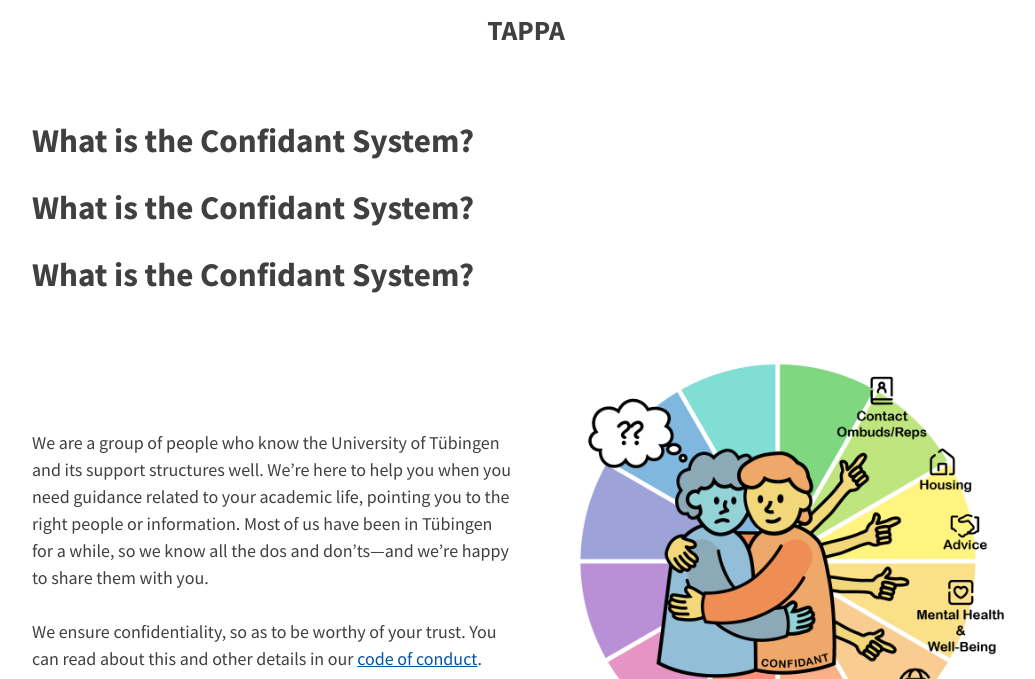
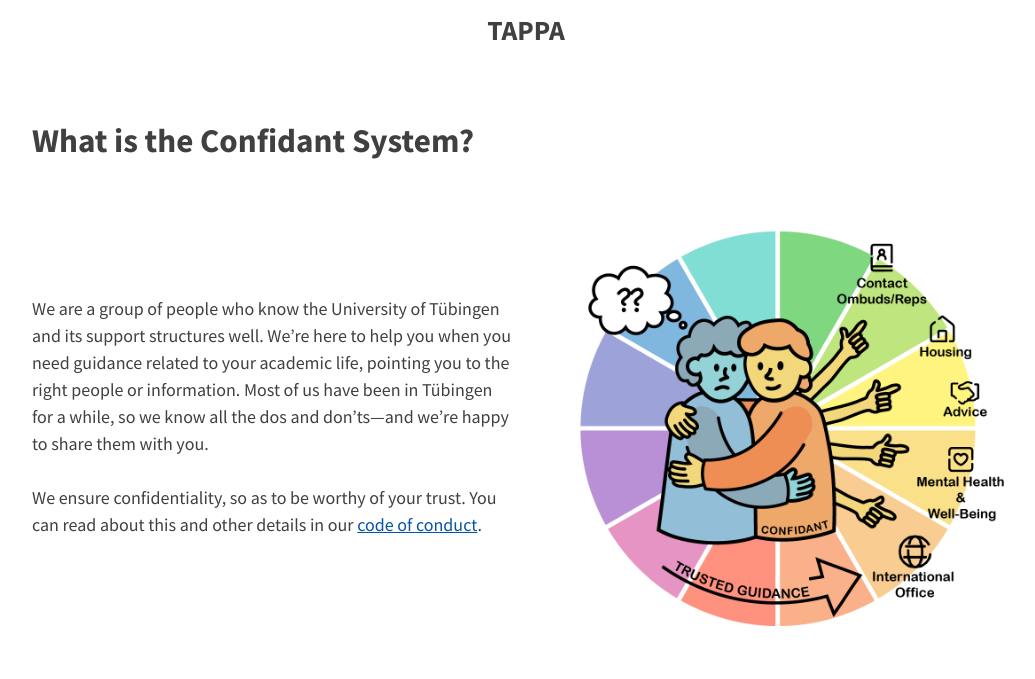
Before and after one commit to tappa-org/tappa-org.github.io, a Jekyll site: the page built from confidants.md, in a window 1280 px wide and 900 px high, cut to the strip 221-900 px from the top of the window. Shown: the whole strip, without its empty margins (114-1149 px from the left). Built offline with Jekyll 4.4.1, drawn with Linux system fonts in a browser that asks for light colours; nearby versions of some CDN libraries.

Commit message:
removed 2 out of 3 titles

```diff
--- a/confidants.md
+++ b/confidants.md
@@ -3,10 +3,6 @@
 title: ''
 permalink: /confidants/
 ---
-
-# What is the Confidant System?
-
-# What is the Confidant System?
 
 # What is the Confidant System?
 
```
